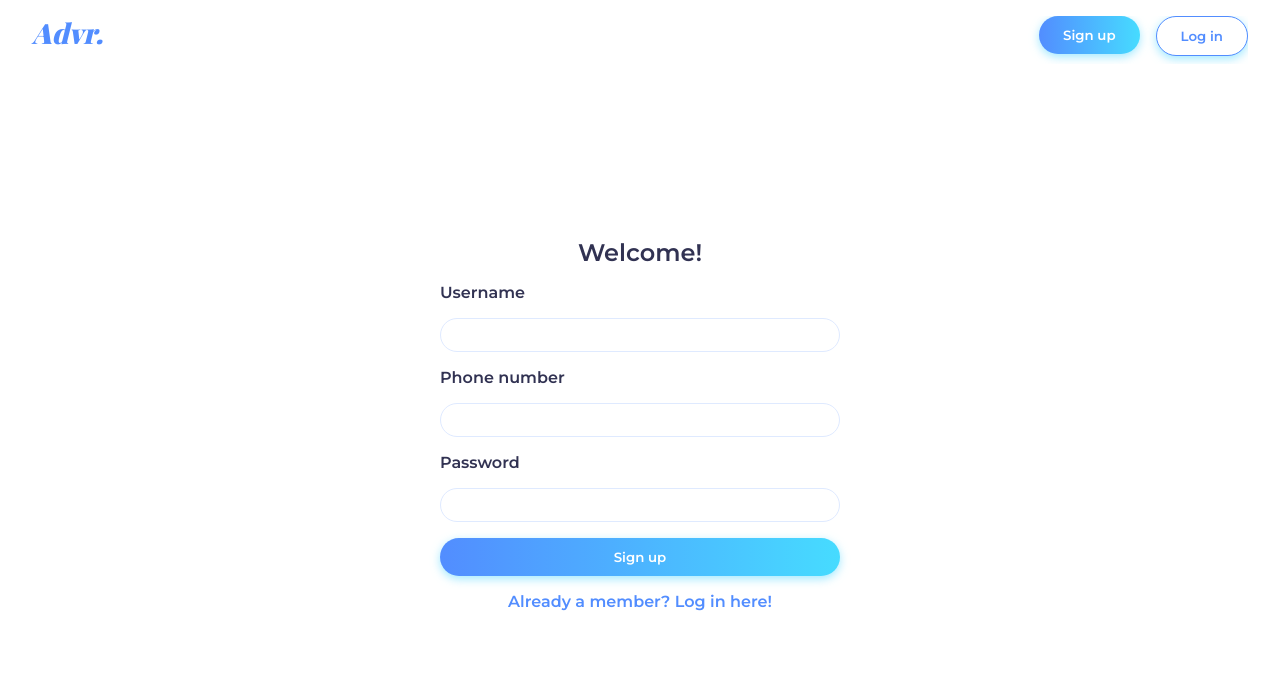
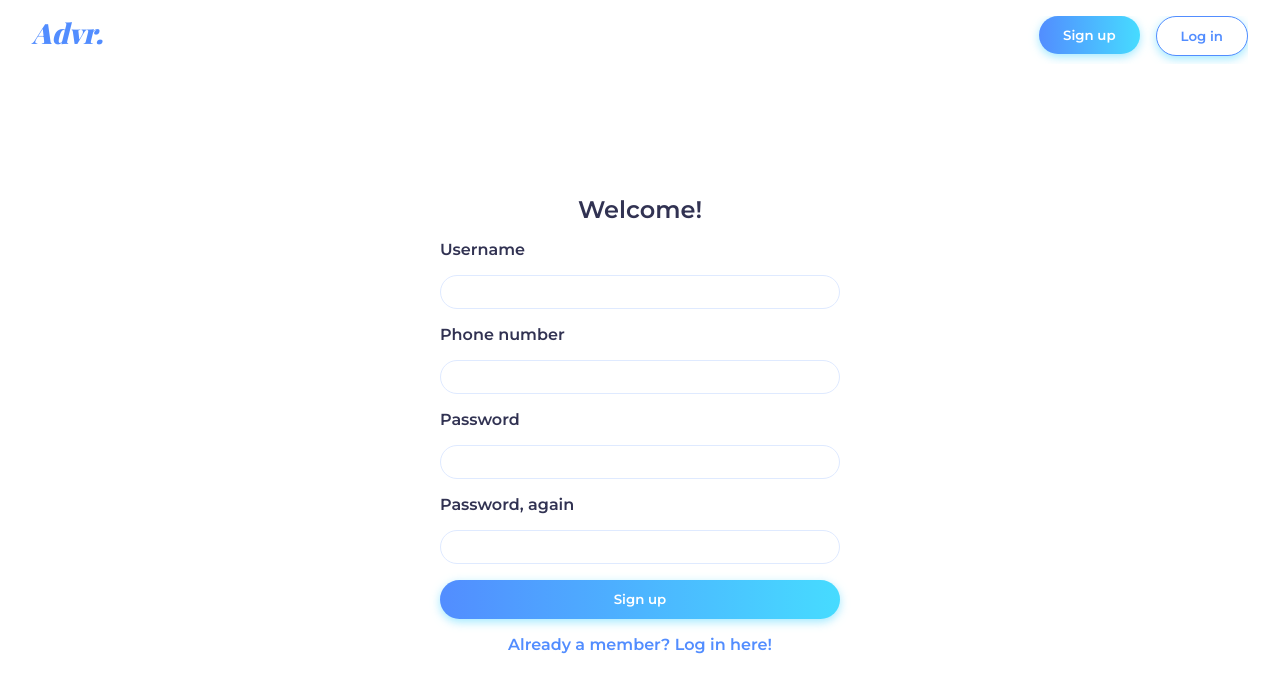
Before and after one commit to sanja-petrovic/AdvertisingPlatform, a React (Create React App) app in the folder client/: page /signup in a window 1280 px wide. Shown: the top 692 px of the page. Built offline with nearby package versions, Linux system fonts and the light colour scheme; a web font is replaced by a local one.

Commit message:
Added control field

```diff
--- a/client/src/components/login/SignUp.js
+++ b/client/src/components/login/SignUp.js
@@ -1,5 +1,4 @@
 import React, { useState }  from 'react'
-import ReactDOM from 'react-dom/client'
 import '../common/_base.css'
 import './credentials.css'
 import {Link} from "react-router-dom";
@@ -16,6 +15,8 @@ class SignUp extends React.Component {
                     <input className="text-box" type="tel" pattern="^\+?(?:[0-9] ?){6,14}[0-9]$"/>
                     <label>Password</label>
                     <input className="text-box" type="password"/>
+                    <label>Password, again</label>
+                    <input className="text-box" type="password"/>
                     <button className="primary-button">Sign up</button>
                 </form>
                 <Link to="/login">Already a member? Log in here!</Link>
```
